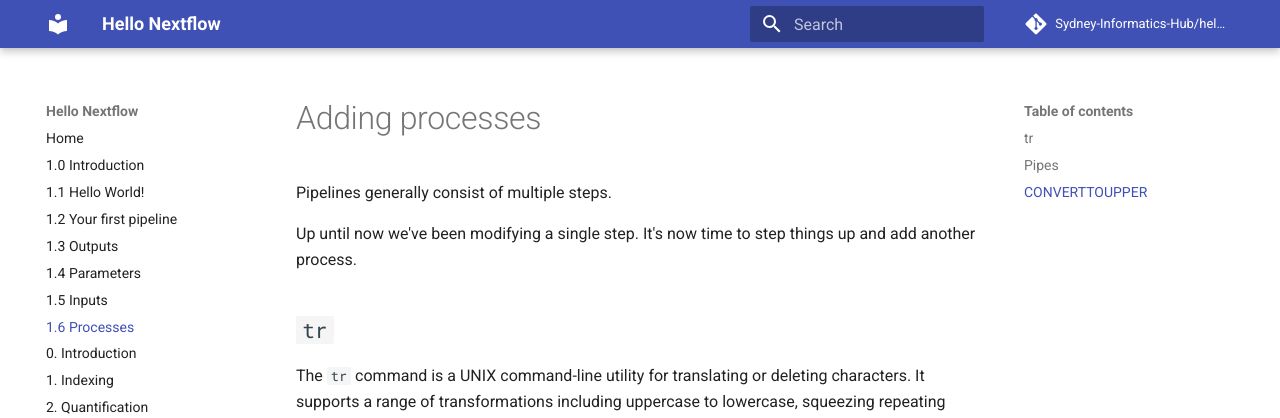
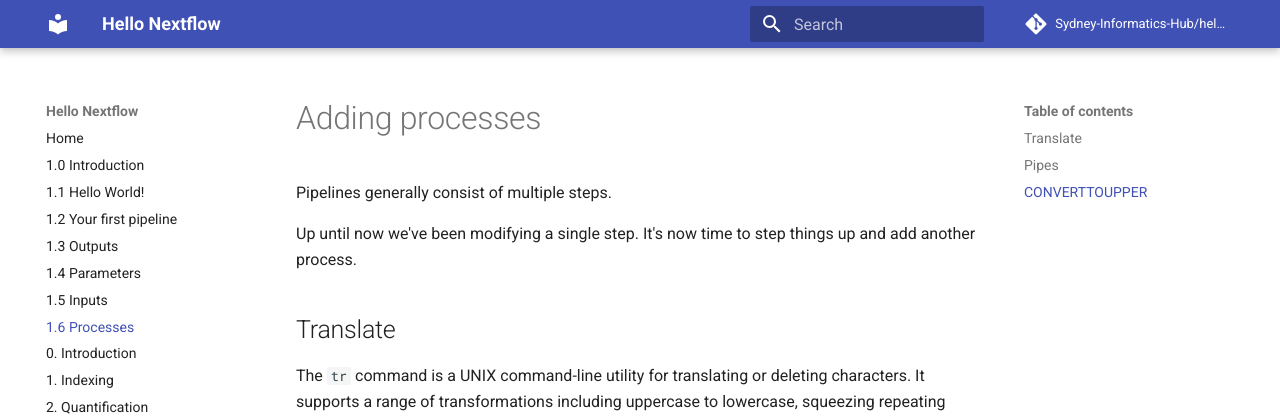
Before and after one commit to Sydney-Informatics-Hub/hello-nextflow, an MkDocs documentation site: the page built from docs/session1/06_process.md, in a window 1280 px wide and 1084 px high. Shown: the top 418 px of the window. Built offline with MkDocs 1.6.1 and Material for MkDocs 9.7.7, drawn with Linux system fonts in a browser that asks for light colours; comment, search, counter and statistics services are not loaded.

Commit message:
Fix code block

```diff
--- a/docs/session1/06_process.md
+++ b/docs/session1/06_process.md
@@ -4,7 +4,7 @@ Pipelines generally consist of multiple steps.
 
 Up until now we've been modifying a single step. It's now time to step things up and add another process.
 
-## `tr`
+## Translate
 
 The `tr` command is a UNIX command-line utility for translating or deleting characters. It supports a range of transformations including uppercase to lowercase, squeezing repeating characters, deleting specific characters, and basic find and replace. It can be used with UNIX pipes to support more complex translation. `tr` stands for translate.
 
```
Also changed, not shown: docs/session1/04_params.md (+1 -1 lines).
